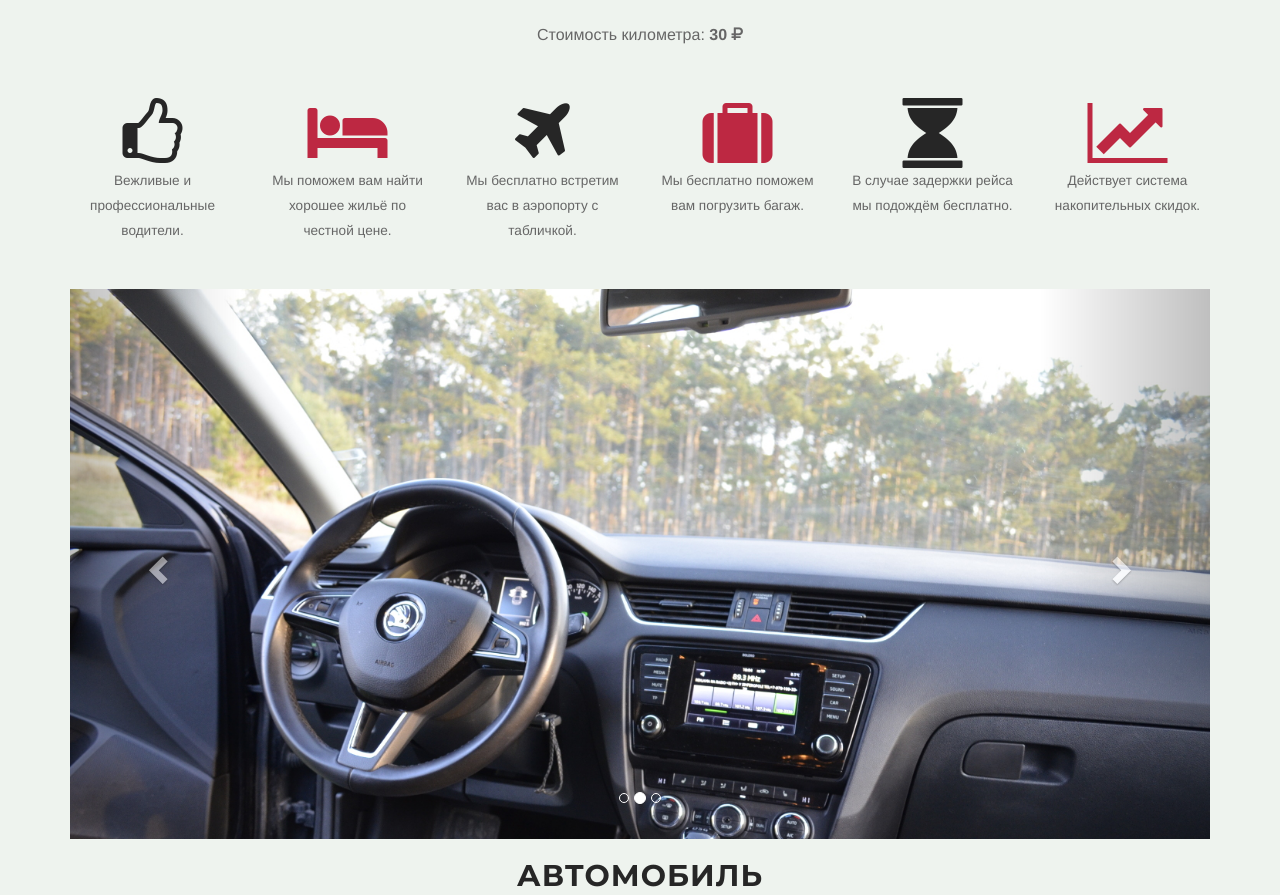
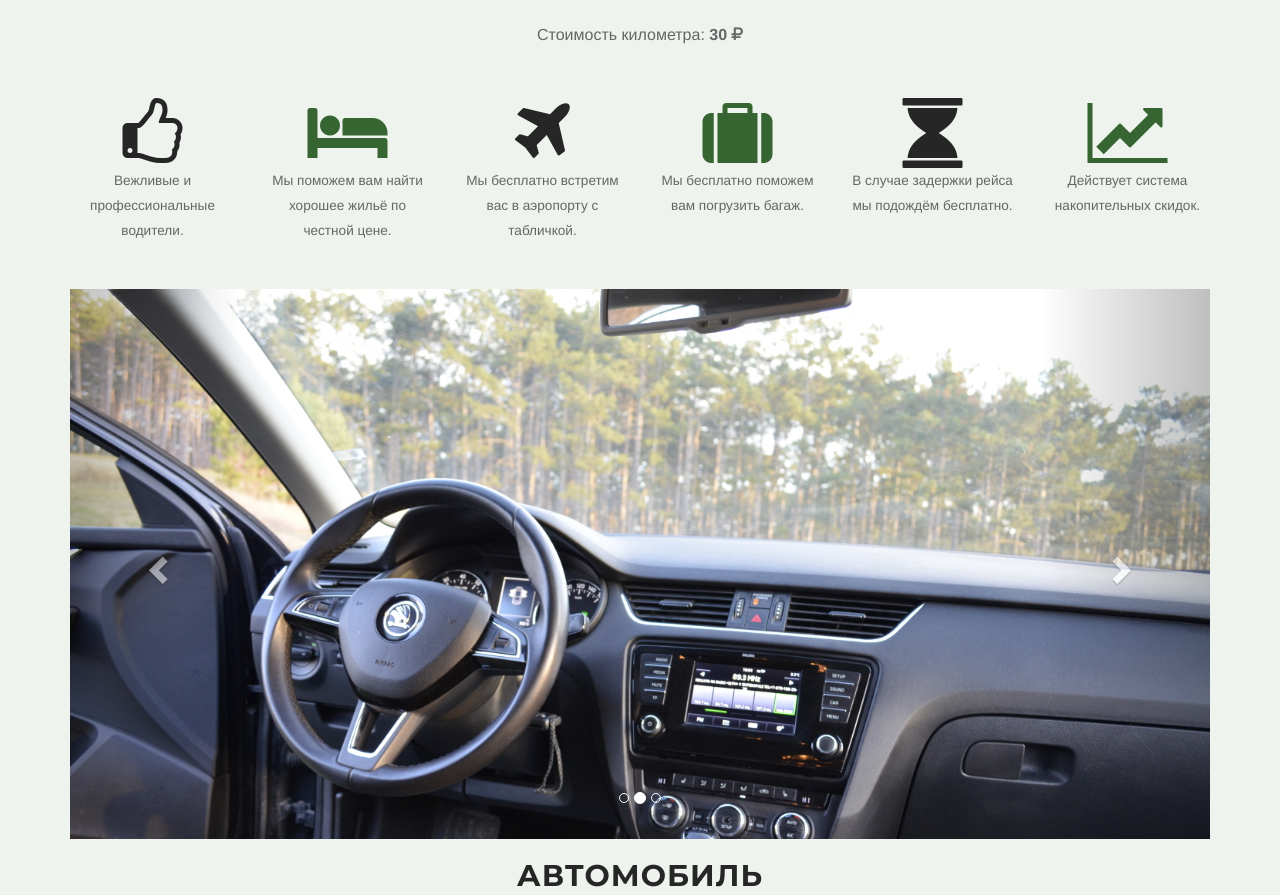
Before and after one commit to Moonfenix/moonfenix.github.io, a plain HTML site: page index.html in a window 1280 px wide. Shown: the part 1026-1921 px from the top of the page. Drawn offline with Linux system fonts and the light colour scheme; some packages are replaced by stand-ins of ours.

Commit message:
From red to green.

```diff
--- a/css/styles.css
+++ b/css/styles.css
@@ -10,7 +10,7 @@
 }
 
 .icons {
-	color: #bd2842;
+	color: #376531;
 }
 
 img.imgborder {
```
